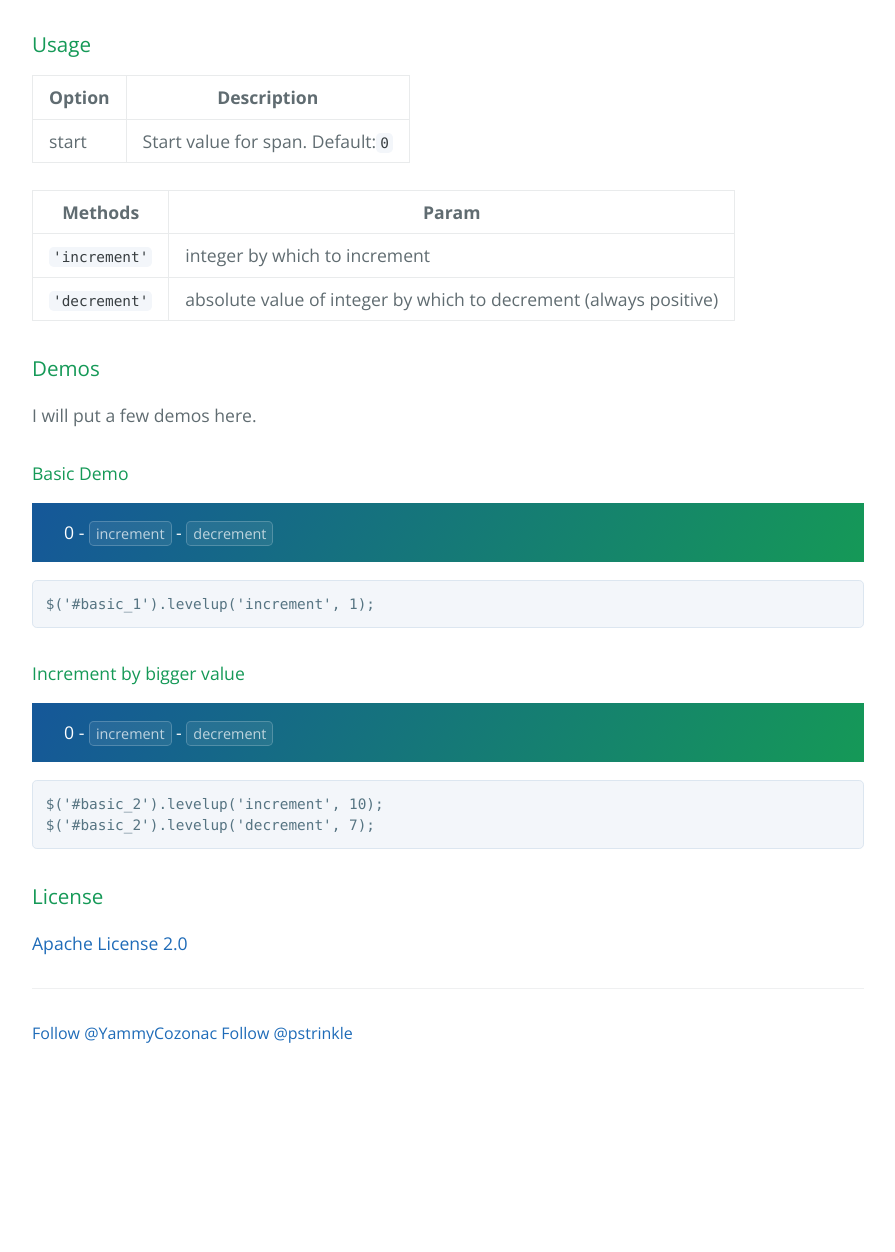
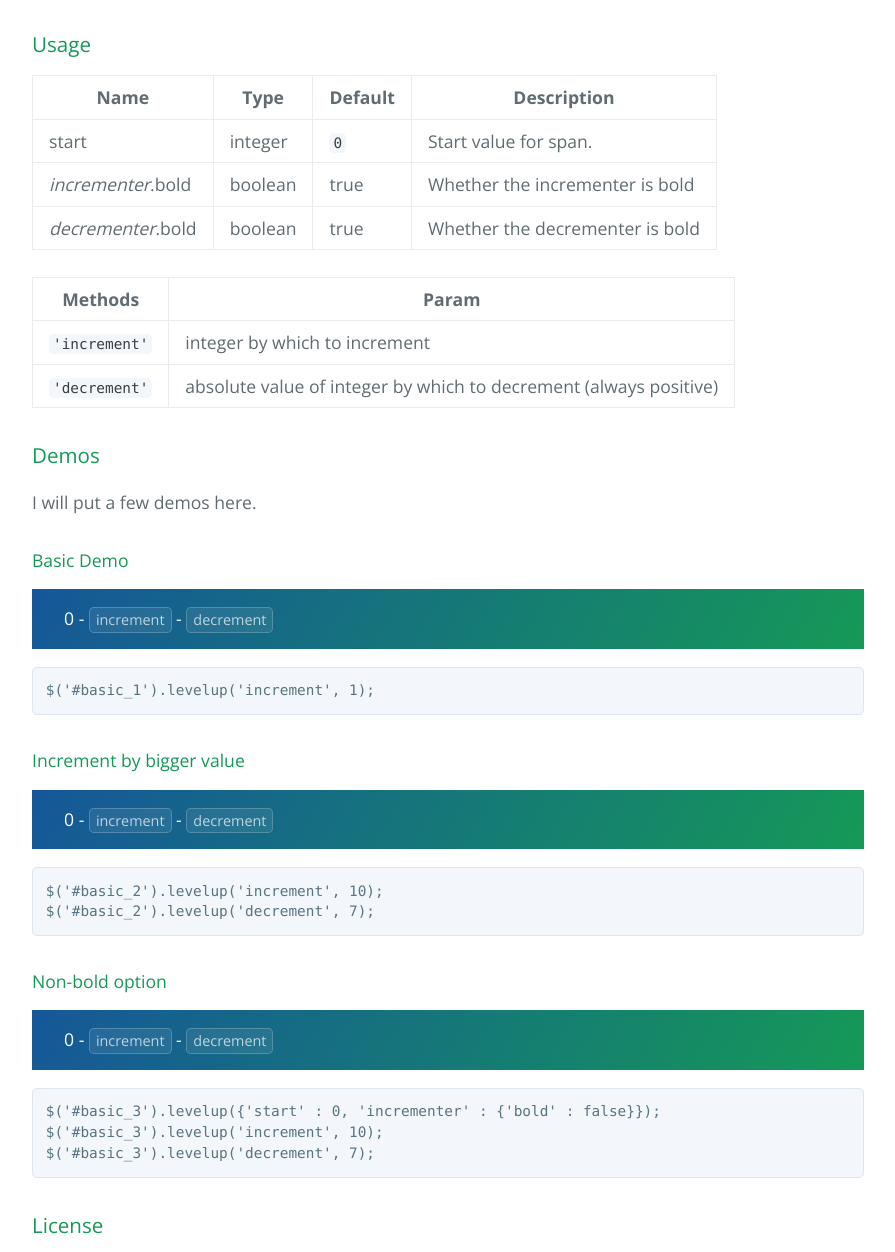
Before and after one commit to pstrinkle/jquery-levelup, a plain HTML site: page index.html in a window 1280 px wide. Shown: the part 1068-2320 px from the top of the page, without its empty margins (192-1087 px from the left). Before the commit the page ends 2145 px from the top, so only its background shows below. Drawn offline with nearby package versions, Linux system fonts and the light colour scheme.

Commit message:
closes #4

```diff
--- a/index.html
+++ b/index.html
@@ -60,14 +60,30 @@
       <table class="table">
         <thead>
           <tr>
-            <th>Option</th>
+            <th>Name</th>
+            <th>Type</th>
+            <th>Default</th>
             <th>Description</th>
           </tr>
         </thead>
         <tbody>
           <tr>
             <td>start</td>
-            <td>Start value for span. Default:<code>0</code></td>
+            <td>integer</td>
+            <td><code>0</code></td>
+            <td>Start value for span.</td>
+          </tr>
+          <tr>
+            <td><i>incrementer</i>.bold</td>
+            <td>boolean</td>
+            <td>true</td>
+            <td>Whether the incrementer is bold</td>
+          </tr>
+          <tr>
+            <td><i>decrementer</i>.bold</td>
+            <td>boolean</td>
+            <td>true</td>
+            <td>Whether the decrementer is bold</td>
           </tr>
         </tbody>
       </table>
@@ -145,6 +161,34 @@ $('#basic_2').levelup('decrement', 7);</pre>
           });
       </script>
 
+      <h4>Non-bold option</h4>
+      <div class="btn-area">
+        <p>
+          <span id='basic_3'></span> -
+          <button id='incrementBtn_3' class="btn2">increment</button> -
+          <button id='decrementBtn_3' class="btn2">decrement</button>
+        </p>
+      </div>
+      <pre class="prettyprint lang-js">
+$('#basic_3').levelup({'start' : 0, 'incrementer' : {'bold' : false}});
+$('#basic_3').levelup('increment', 10);
+$('#basic_3').levelup('decrement', 7);</pre>
+      <script>
+          $(function() {
+              $('#basic_3').levelup({'start' : 0,
+            	                     'incrementer' : {'bold' : false}});
+
+              $('#incrementBtn_3').on('click', function(event) {
+                  $('#basic_3').levelup('increment', 10);
+                  $(this).blur();
+              });
+              $('#decrementBtn_3').on('click', function(event) {
+                  $('#basic_3').levelup('decrement', 7);
+                  $(this).blur();
+              });
+          });
+      </script>
+
       <h3>License</h3>
       <p><a href="http://www.apache.org/licenses/LICENSE-2.0">Apache License 2.0</a></p>
 
--- a/levelup.js
+++ b/levelup.js
@@ -23,6 +23,14 @@
          * @type {number}
          */
         value: 0,
+
+        incrementer : {
+            bold: true,
+        },
+
+        decrementer : {
+            bold: true,
+        },
 
         //----------------------- protected properties and methods -------------
         /**
@@ -81,23 +89,26 @@
          * Should it always be bold? or is that incorrect, I can't recall yet.
          * I should have it check if the thing beneath it is bold?
          */
-        function getStyle(top, left) {
+        function getStyle(top, left, bold) {
             /*
              * Yes it's less optimal, why am I building it every time?
              * I was already technically just building a giant string...
              */
-            var styles = ["font-weight:bold",
-                          "position:absolute",
+            var styles = ["position:absolute",
                           "top:" + top + "px",
                           "left:" + left + "px",
                           "z-index:999"
             ];
 
+            if (bold) {
+                styles.push("font-weight:bold");
+            }
+
             return styles.join(";");
         }
 
         function animateUpdate(instance, update) {
-        	/* transition to this */
+            /* transition to this */
             var $tw = instance.el;
             var p = $tw.position();
             var h = $tw.height();
@@ -106,13 +117,21 @@
             var nl = p.left + w;
 
             if (update >= 0) {
-                // they have the same height, so just position it above by the height.
+                /*
+                 * They have the same height, so just position it above by the
+                 * height.
+                 */
                 var nt = p.top - h;
-                var $x = $('<span>', {text: "+" + update, style: getStyle(nt, nl)});
+                var s = getStyle(nt, nl, instance.incrementer.bold);
+                var $x = $('<span>', {text: "+" + update, style: s});
             } else {
-                // they have the same height, so just position it at the same place.
+                /*
+                 * They have the same height, so just position it at the same
+                 * place.
+                 */
                 var nt = p.top;
-                var $x = $('<span>', {text: update, style: getStyle(nt, nl)});
+                var s = getStyle(nt, nl, instance.decrementer.bold);
+                var $x = $('<span>', {text: update, style: s});
             }
 
             // width is 0 until it's rendered.
```
Also changed, not shown: README.md.
